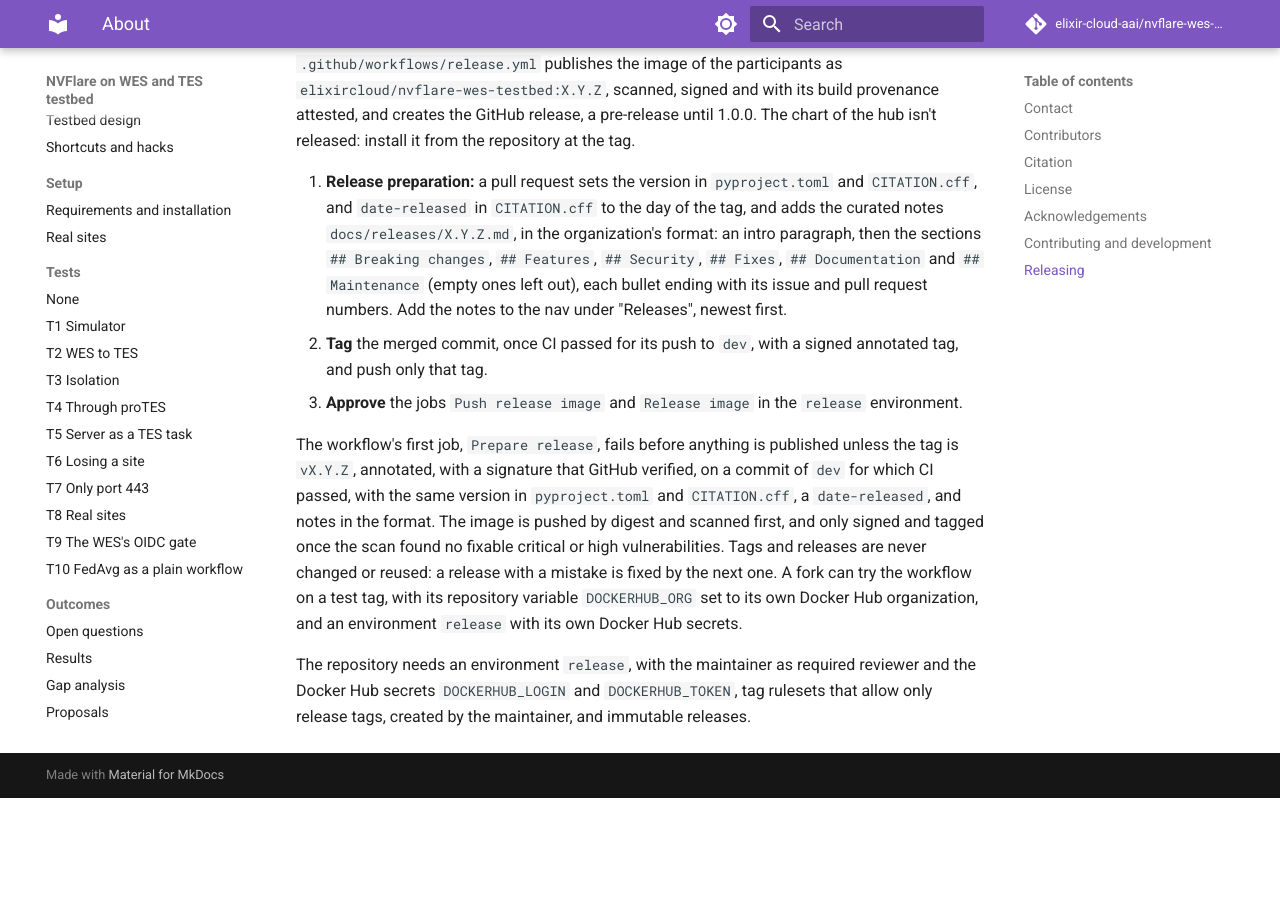
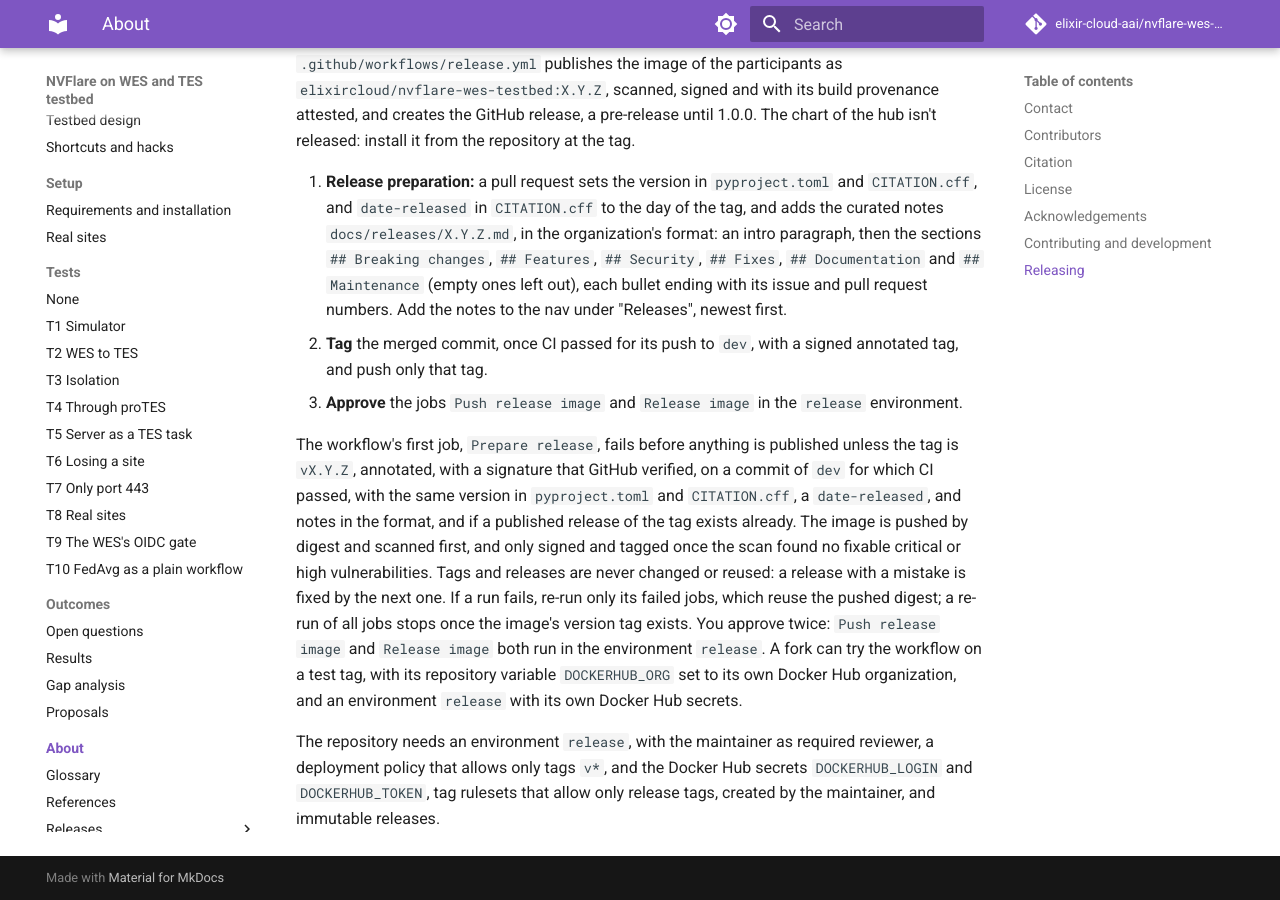
Before and after one commit to elixir-cloud-aai/nvflare-wes-testbed, an MkDocs documentation site: the page built from docs/about/index.md, in a window 1280 px wide and 900 px high, scrolled down 1410 px. Built offline with MkDocs 1.6.1 and Material for MkDocs 9.7.7, drawn with Linux system fonts in a browser that asks for light colours; comment, search, counter and statistics services are not loaded; before the commit the page ends 2208 px from its top, so only the background shows below that; some of the changed text lies outside the part shown.

Commit message:
docs: address review findings on releases
Say that only releases are scanned and signed, describe re-runs, the
two approvals and the tag policy of the environment release, note the
pins of the shared actions, and list the base image upgrade in the
notes.

Co-Authored-By: Claude Opus 5.5 <noreply@anthropic.com>
Claude-Session: https://claude.ai/code/session_011FSoqN5w1v5t1QRTKU7ad5

```diff
--- a/docs/about/index.md
+++ b/docs/about/index.md
@@ -10,7 +10,7 @@ See the repository's [contributors](https://github.com/elixir-cloud-aai/nvflare-
 
 ## Citation
 
-Cite a release, with the metadata in [`CITATION.cff`](https://github.com/elixir-cloud-aai/nvflare-wes-testbed/blob/dev/CITATION.cff). The notes of each release are in [Releases](https://github.com/elixir-cloud-aai/nvflare-wes-testbed/releases) and under `docs/releases/`.
+Cite a release, with the metadata in [`CITATION.cff`](https://github.com/elixir-cloud-aai/nvflare-wes-testbed/blob/dev/CITATION.cff); a DOI follows with the first release. The notes of each release are in [Releases](https://github.com/elixir-cloud-aai/nvflare-wes-testbed/releases) and under `docs/releases/`.
 
 ## License
 
@@ -48,6 +48,6 @@ Releases are version tags `vX.Y.Z` on a commit of `dev`, from which `.github/wor
 2. **Tag** the merged commit, once CI passed for its push to `dev`, with a signed annotated tag, and push only that tag.
 3. **Approve** the jobs `Push release image` and `Release image` in the `release` environment.
 
-The workflow's first job, `Prepare release`, fails before anything is published unless the tag is `vX.Y.Z`, annotated, with a signature that GitHub verified, on a commit of `dev` for which CI passed, with the same version in `pyproject.toml` and `CITATION.cff`, a `date-released`, and notes in the format. The image is pushed by digest and scanned first, and only signed and tagged once the scan found no fixable critical or high vulnerabilities. Tags and releases are never changed or reused: a release with a mistake is fixed by the next one. A fork can try the workflow on a test tag, with its repository variable `DOCKERHUB_ORG` set to its own Docker Hub organization, and an environment `release` with its own Docker Hub secrets.
+The workflow's first job, `Prepare release`, fails before anything is published unless the tag is `vX.Y.Z`, annotated, with a signature that GitHub verified, on a commit of `dev` for which CI passed, with the same version in `pyproject.toml` and `CITATION.cff`, a `date-released`, and notes in the format, and if a published release of the tag exists already. The image is pushed by digest and scanned first, and only signed and tagged once the scan found no fixable critical or high vulnerabilities. Tags and releases are never changed or reused: a release with a mistake is fixed by the next one. If a run fails, re-run only its failed jobs, which reuse the pushed digest; a re-run of all jobs stops once the image's version tag exists. You approve twice: `Push release image` and `Release image` both run in the environment `release`. A fork can try the workflow on a test tag, with its repository variable `DOCKERHUB_ORG` set to its own Docker Hub organization, and an environment `release` with its own Docker Hub secrets.
 
-The repository needs an environment `release`, with the maintainer as required reviewer and the Docker Hub secrets `DOCKERHUB_LOGIN` and `DOCKERHUB_TOKEN`, tag rulesets that allow only release tags, created by the maintainer, and immutable releases.
+The repository needs an environment `release`, with the maintainer as required reviewer, a deployment policy that allows only tags `v*`, and the Docker Hub secrets `DOCKERHUB_LOGIN` and `DOCKERHUB_TOKEN`, tag rulesets that allow only release tags, created by the maintainer, and immutable releases.
```
Also changed, not shown: docs/releases/0.1.0.md (+1 -0 lines), docs/setup/real-sites.md (+1 -1 lines), 2 other files.
